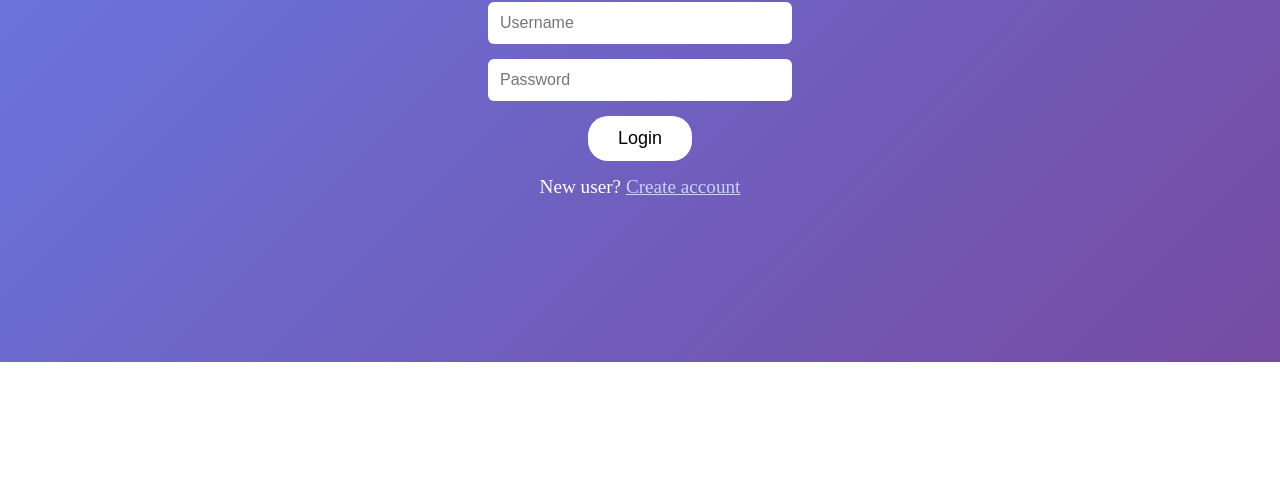
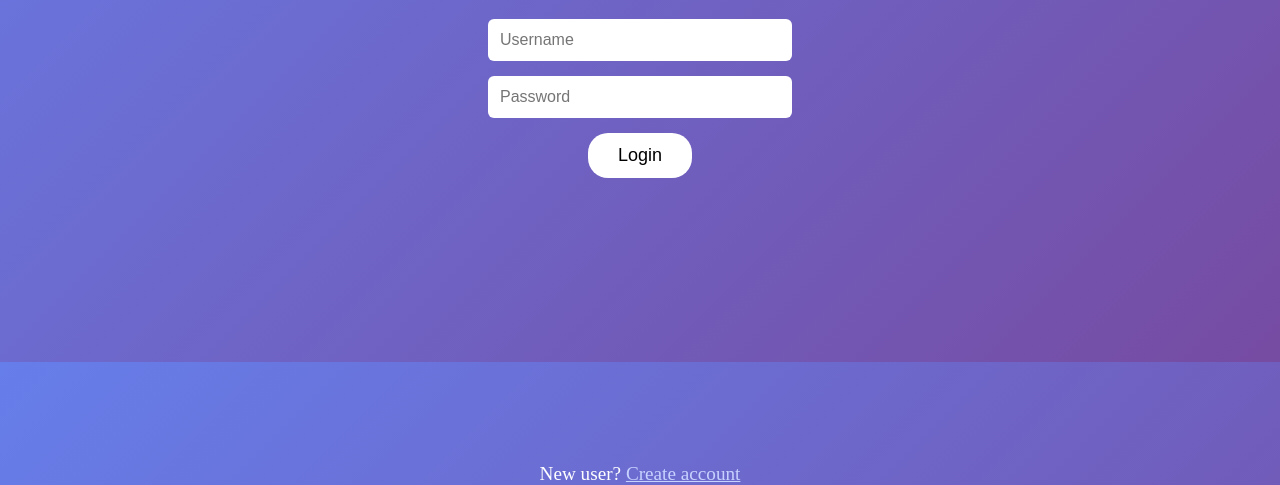
Before and after one commit to Snikap/public-index.html, a website: page public/index.html in a window 1280 px wide. Shown: the part 438-923 px from the top of the page. Before the commit the page ends 800 px from the top, so only its background shows below. Drawn offline with Linux system fonts and the light colour scheme.

Commit message:
Update style.css

```diff
--- a/public/style.css
+++ b/public/style.css
@@ -51,6 +51,21 @@ p {
 section {
   min-height: 100vh;
 }
+.hero {
+  min-height: 100vh;
+  display: flex;
+  flex-direction: column;
+  justify-content: center;
+  align-items: center;
+}
+
+.login-section {
+  min-height: 100vh;
+  display: flex;
+  flex-direction: column;
+  justify-content: center;
+  align-items: center;
+}
 
 .login-section h2 {
   font-size: 36px;
```
